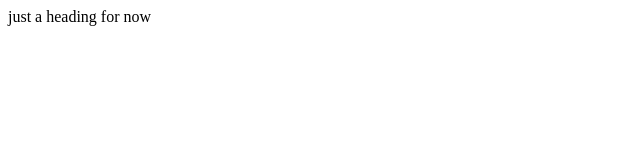
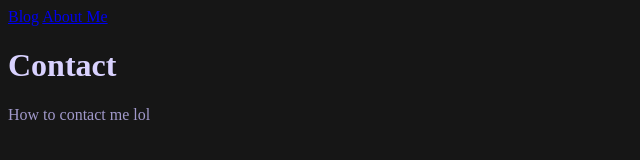
Before and after one commit to clelan27/mi349_blog, a plain HTML site: page contact.html in a window 1280 px wide. Shown: the whole page, without its empty margins (0-640 px from the left). Drawn offline with Linux system fonts and the light colour scheme.

Commit message:
page linking

```diff
--- a/contact.html
+++ b/contact.html
@@ -1 +1,15 @@
-just a heading for now
+<!DOCTYPE html>
+<html lang="en">
+  <head>
+    <meta charset="UTF-8">
+    <meta name="viewport" content="width=device-width, initial-scale=1.0">
+    <meta http-equiv="X-UA-Compatible" content="ie=edge">
+    <title>Contact</title>
+    <link rel="stylesheet" href="screen.css">
+  </head>
+<body>
+    <a href="https://kris349blog.netlify.app/index.html">Blog</a>
+    <a href="https://kris349blog.netlify.app/about.html">About Me</a>
+    <h1>Contact</h1>
+    <p>How to contact me lol</p>
+</body>
--- a/screen.css
+++ b/screen.css
@@ -5,5 +5,9 @@ img {
 body {
     background: #161616;
     font-family: 'Times New Roman', Times, serif;
+    color: #a199cb;
+}
+
+h1 {
     color: #d9d2ff;
 }
```
Also changed, not shown: about.html (+2 -0 lines), index.html (+1 -1 lines).
